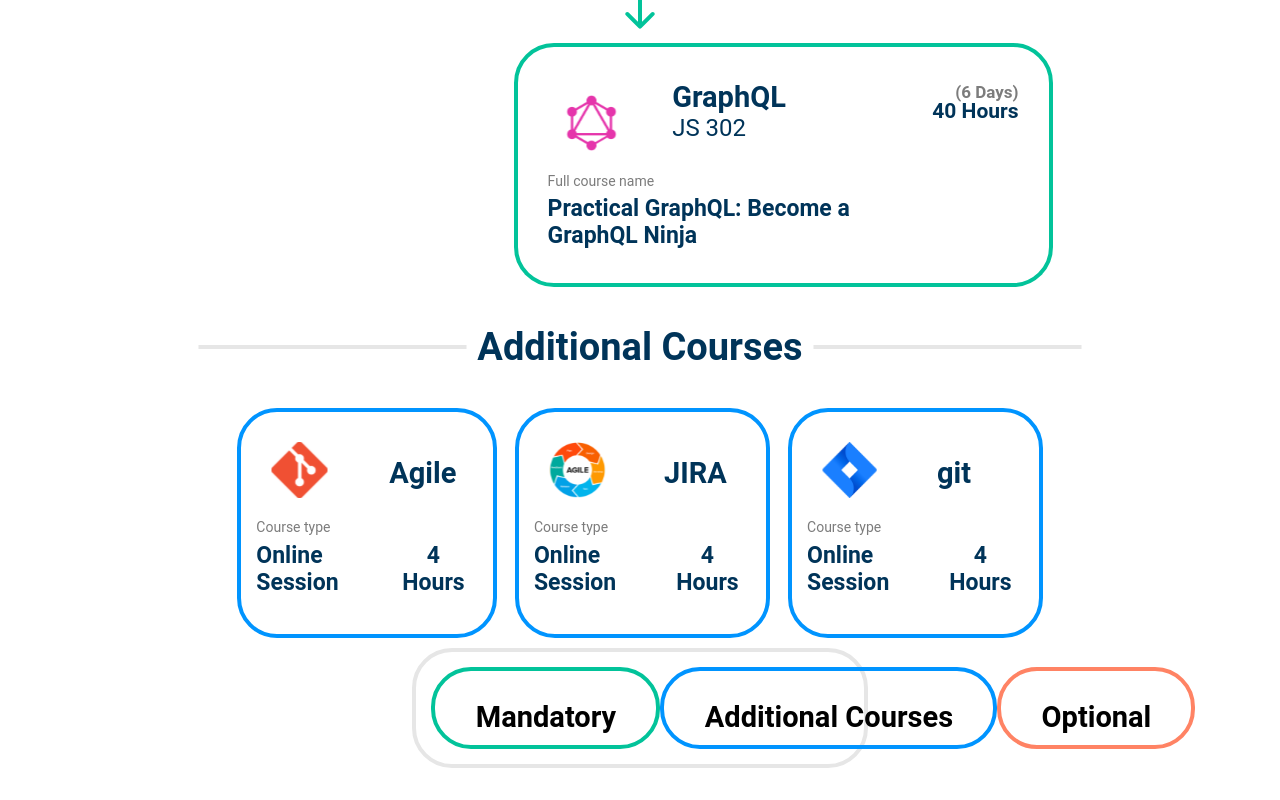
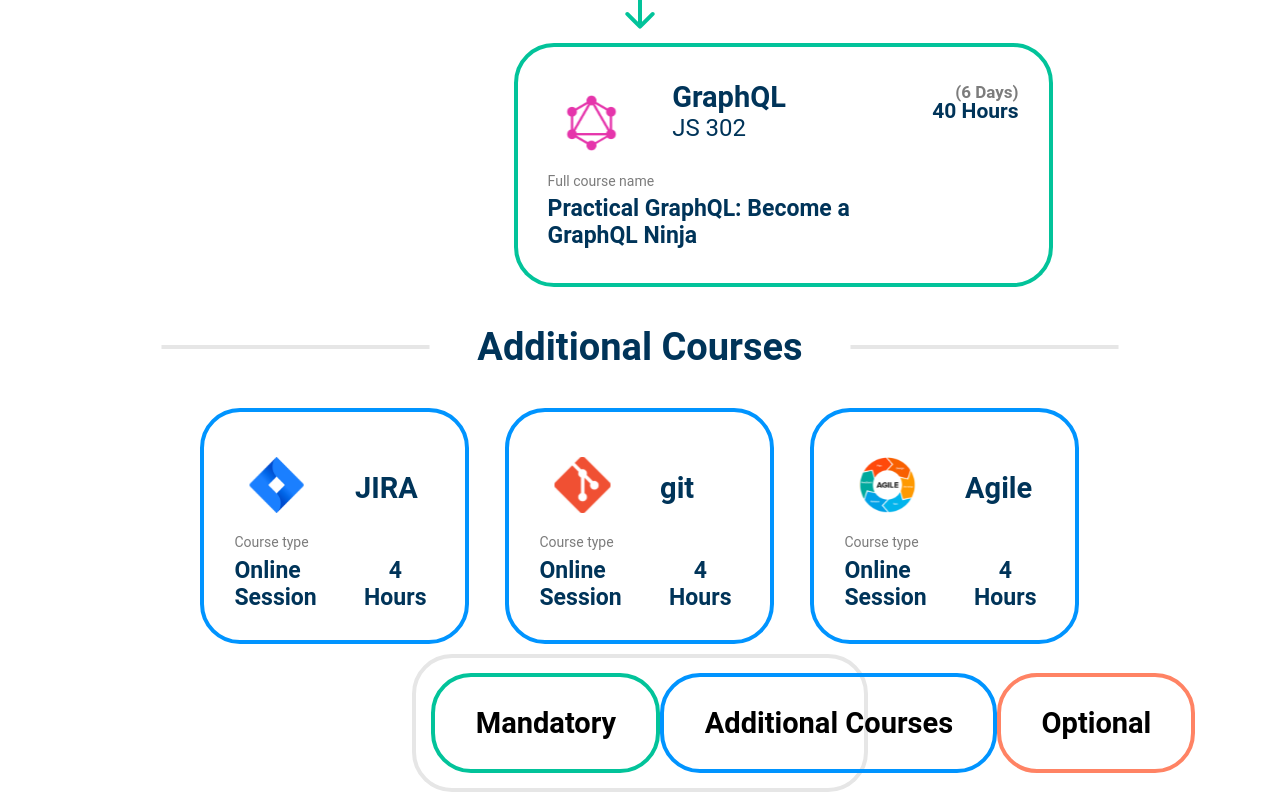
Before and after one commit to BalqesKhalid/backend-react-css-assignment, a React (Create React App) app in the folder css-app/: page / in a window 1280 px wide. Shown: the part 1251-2051 px from the top of the page. Before the commit the page ends 2027 px from the top, so only its background shows below. Built offline with nearby package versions, Linux system fonts and the light colour scheme.

Commit message:
Comitted

```diff
--- a/css-app/src/App.css
+++ b/css-app/src/App.css
@@ -85,40 +85,37 @@
 .additionals {
     grid-row: 9;
     grid-column: 1/4;
-    align-items: center;
     justify-content: center;
-    padding-left: 5%;
-    padding-right: 5%;
 }
 
 .additionals_part1 {
-    display: flex;
+    display: grid;
     align-items: center;
-    gap: 10px;
+    gap: 47px;
     justify-content: center;
 }
 
 .additionals_part2 {
-    display: flex;
-    gap: 2%;
+    display: grid;
+    gap: 36px;
     justify-content: center;
     place-items: center;
 }
 
 .additionals_part1 .image1 {
-    display: flex;
+    grid-column: 1;
     align-items: center;
     justify-content: space-evenly;
 }
 
 .additionals_part1 .image2 {
-    display: flex;
+    grid-column: 3;
     align-items: center;
     justify-content: space-evenly;
 }
 
 .additionals_part1 .text {
-    display: flex;
+    grid-column: 2;
     color: rgba(0, 52, 89, 1);
     font-family: Roboto;
     font-size: 38px;
--- a/css-app/src/App.jsx
+++ b/css-app/src/App.jsx
@@ -65,9 +65,18 @@ function App() {
           <img className='image2' src={sub_break_line} alt='break line' />
         </div>
         <div className='additionals_part2'>
-          <Agile_course />
-          <Git_course />
-          <Jira_course />
+
+          <div style={{ gridColumn: '1' }}>
+            <Jira_course />
+          </div>
+          <div style={{ gridColumn: '2' }}>
+            <Git_course />
+          </div>
+
+          <div style={{ gridColumn: '3' }}>
+            <Agile_course />
+          </div>
+
         </div>
 
       </div>
--- a/css-app/src/css/blue_box.css
+++ b/css-app/src/css/blue_box.css
@@ -3,9 +3,14 @@
     border: 4px solid rgba(0, 148, 255, 1);
     box-sizing: border-box;
     border-radius: 40px;
-    padding: 15px;
     display: grid;
     grid-template-columns: 60% 40%;
+    height: 236px;
+    width: 269px;
+    left: 305px;
+    top: 0px;
+    border-radius: 40px;
+    padding: 30px;
 }
 
 .image {
--- a/css-app/src/css/footer.css
+++ b/css-app/src/css/footer.css
@@ -13,7 +13,6 @@
     grid-column: 1;
     grid-row: 1;
     border: 4px solid #02C39A;
-    height: 74px;
     width: 221px;
     left: 0px;
     top: 0px;
@@ -26,7 +25,6 @@
     grid-column: 2;
     grid-row: 1;
     border: 4px solid rgba(0, 148, 255, 1);
-    height: 74px;
     width: 329px;
     left: 459px;
     top: 0px;
@@ -39,7 +37,6 @@
     grid-column: 3;
     grid-row: 1;
     border: 4px solid rgba(255, 131, 100, 1);
-    height: 74px;
     width: 190px;
     left: 245px;
     top: 0px;
--- a/css-app/src/js/additional_cources/Git_course.jsx
+++ b/css-app/src/js/additional_cources/Git_course.jsx
@@ -7,7 +7,7 @@ class Git_course extends Component {
             <div className='blue_box'>
 
                 <img className='image' src={logo} />
-                <p className='title'>JIRA</p>
+                <p className='title'>git</p>
 
                 <p className='courseType_part1'>Course type </p>
                 <p className='courseType_part2'>Online Session </p>
--- a/css-app/src/js/additional_cources/Jira_course.jsx
+++ b/css-app/src/js/additional_cources/Jira_course.jsx
@@ -7,7 +7,7 @@ class Jira_course extends Component {
             <div className='blue_box'>
 
                 <img className='image' src={logo} />
-                <p className='title'>git</p>
+                <p className='title'>JIRA</p>
 
                 <p className='courseType_part1'>Course type </p>
                 <p className='courseType_part2'>Online Session </p>
```
Also changed, not shown: css-app/src/icons-cources/agile.svg, css-app/src/icons-cources/git.svg.
